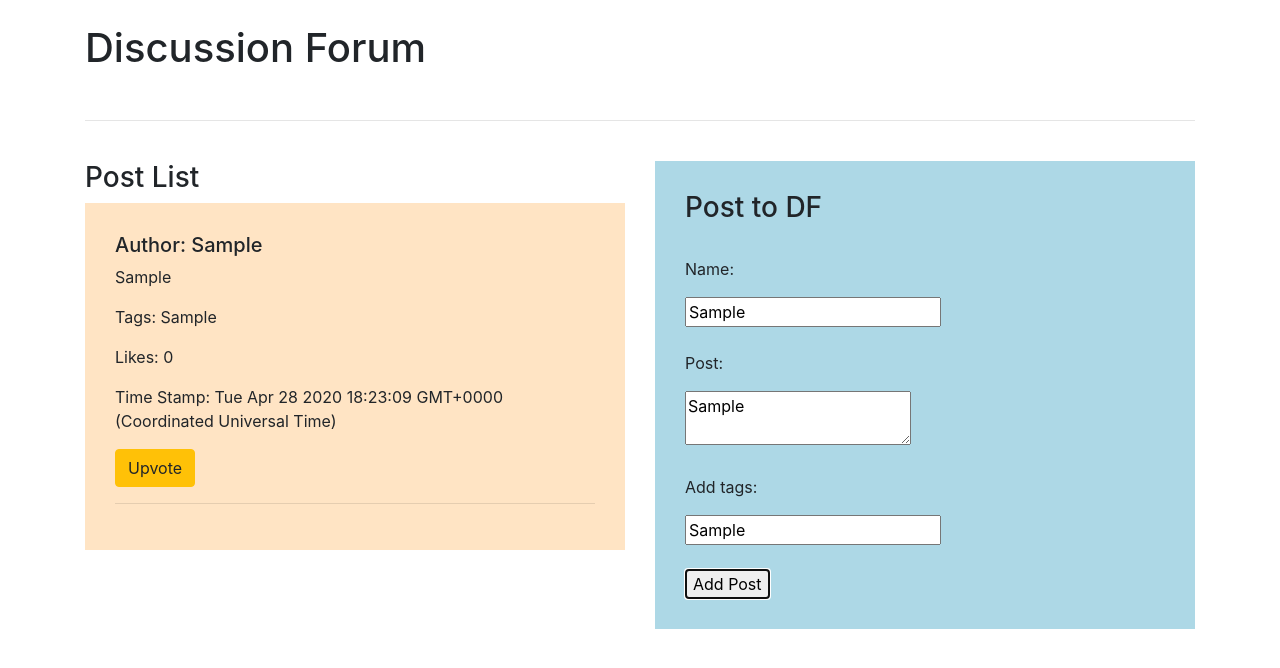
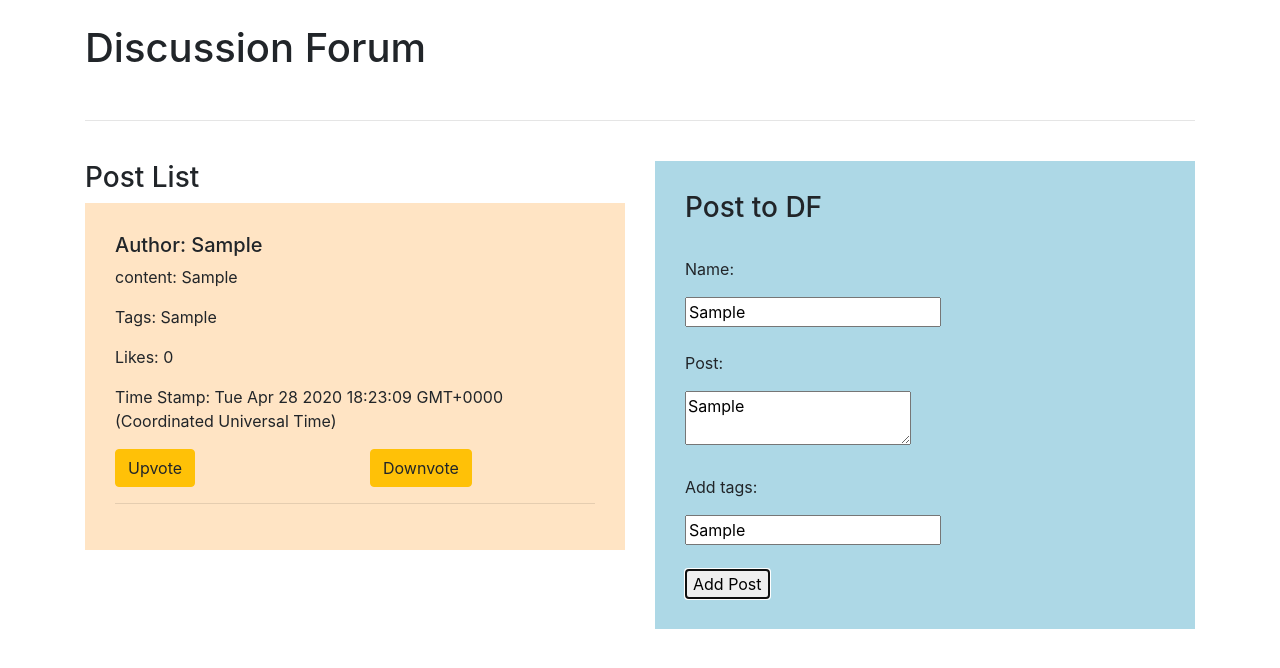
Before and after one commit to jieunkang-101/discussion-forum, a React (Create React App) app: page / in a window 1280 px wide. Both pictures are taken after typing "Sample", "Sample", "Sample" into the empty fields and a click on the button "Add Post". Shown: the top 668 px of the page. Built offline with nearby package versions, Linux system fonts and the light colour scheme.

Commit message:
add Downvote component

```diff
--- /dev/null
+++ b/src/components/Downvote.js
@@ -0,0 +1,32 @@
+import React from 'react';
+import PropTypes from 'prop-types';
+import { connect } from 'react-redux';
+
+function Downvote(props) {
+
+  function handleDownvoteClick(post) {
+    const { dispatch } = props;
+    const action = {
+      type: 'DOWNVOTE_POST',
+      id: post.id,
+      author: post.author,
+      content: post.content,
+      tags: post.tags,
+      likes: post.likes,
+      timeStamp: post.timeStamp
+    };
+    dispatch(action);
+  }
+
+  return (
+    <div onClick={() => { handleDownvoteClick(props.post);} }>
+      <button className='btn btn-warning'>Downvote</button>
+    </div>
+  );
+}
+
+Downvote.propTypes = {
+  post: PropTypes.object.isRequired
+};
+
+export default connect()(Downvote);
--- a/src/components/Post.js
+++ b/src/components/Post.js
@@ -6,7 +6,7 @@ function Post(props){
     <>
       <div>
         <h5>Author: {props.author}</h5>
-        <p>{props.content}</p>
+        <p>content: {props.content}</p>
         <p>Tags: {props.tags}</p>
         <p>Likes: {props.likes}</p>
         <p>Time Stamp: {props.timeStamp}</p>
--- a/src/components/PostList.js
+++ b/src/components/PostList.js
@@ -1,6 +1,7 @@
 import React from "react";
 import Post from './Post';
 import Upvote from './Upvote';
+import Downvote from './Downvote';
 import PropTypes from "prop-types";
 
 function PostList(props){
@@ -25,7 +26,7 @@ function PostList(props){
             <Upvote post={post}/>
           </div>
           <div className='col-sm-6'>
-            {/* <Downvote post={post}/> */}
+            <Downvote post={post}/>
           </div>
         </div>
         <hr />
```
